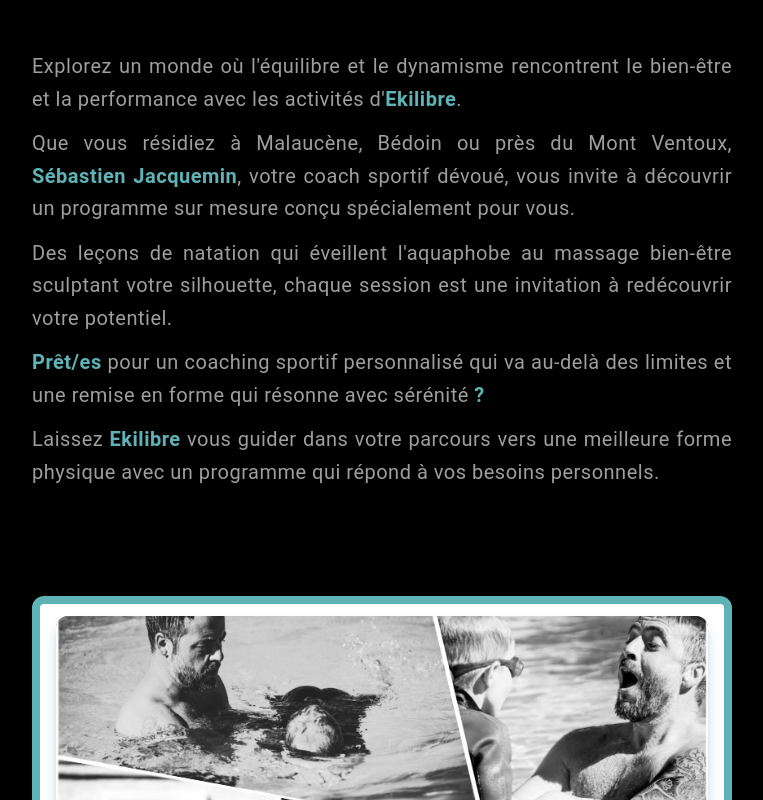
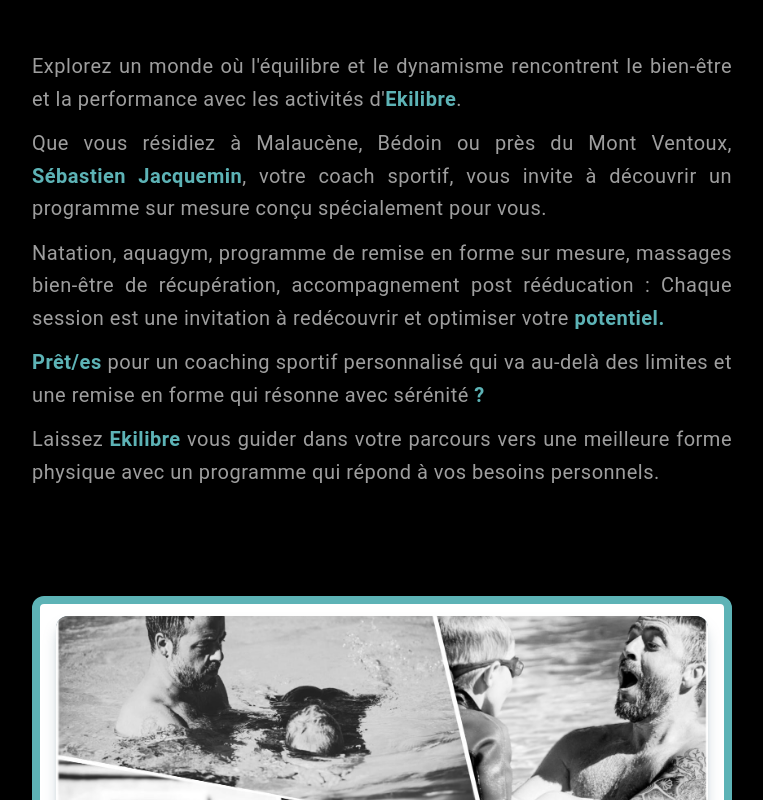
Before and after one commit to alexbmt84/ekilibre, a Next.js app: page / in a window 1280 px wide. Shown: the part 4340-5140 px from the top of the page, without its empty margins (258-1021 px from the left). Built offline with nearby package versions, Linux system fonts and the light colour scheme.

Commit message:
mise à jour 2025

```diff
--- a/src/app/data.jsx
+++ b/src/app/data.jsx
@@ -13,8 +13,8 @@ export const data = [
                 " 225€ le forfait de 10 seances."
             ],
             [
-                "17€ la seance de 30 minutes.",
-                " 150€ le forfait de 10 seances."
+                "18€ la seance de 30 minutes.",
+                " 160€ le forfait de 10 seances."
             ]
         ]
     },
@@ -24,7 +24,7 @@ export const data = [
         "description": "Cours d'aquagym",
         "image": "/img/testaqua.JPEG",
         "button": "En savoir plus",
-        "descriptionCard": "Élancez-vous dans une aventure revitalisante avec les sessions d'Aquagym Ekilibre, orchestrées par Sébastien Jacquemin. En plein cœur de Bédoin ou à domicile, ces cours aquatiques sont une oasis de fraîcheur, fusionnant fitness, plaisir et bienfaits thérapeutiques. En tant que coach sportif expérimenté, Sébastien effectue chaque mouvement avec une énergie communicative, vous guidant vers une silhouette affinée et un esprit serein. Avec un coaching de groupe dynamique ou des séances personnalisées, l’aquagym devient votre rendez-vous incontournable pour une remise en forme tonifiante.",
+        "descriptionCard": "Élancez-vous dans une aventure revitalisante avec les sessions d'Aquagym Ekilibre, orchestrées par Sébastien Jacquemin. En plein cœur de Bédoin ou à domicile, ces cours aquatiques sont une oasis de fraîcheur, fusionnant fitness, plaisir et bienfaits thérapeutiques. En tant que coach sportif expérimenté et avec une énergie communicative, Sébastien vous guidera vers une silhouette affinée et un esprit serein. Avec un coaching de groupe dynamique ou des séances personnalisées, l’aquagym devient votre rendez-vous incontournable pour une remise en forme tonifiante.",
         "periods": [
             "En Juin",
             "Le Mardi à 17h50 et le Samedi à 09h50",
@@ -36,7 +36,7 @@ export const data = [
                 "20€/personne, minimum 3 personnes. Seance de 1h."
             ],
             [
-                "12€/personne, 108€ les 10 séances. Les mardis soirs et samedis matins."
+                "12€/personne, 1 séance offerte toutes les 10 séances. Les mardis soirs et samedis matins."
             ]
         ],
 
@@ -50,7 +50,9 @@ export const data = [
         "button": "En savoir plus",
         "descriptionCard": "Spécialiste des massages sportifs, minceur et thérapeutiques. À Malaucène, ou chez vous, les techniques de Sébastien favorisent une détente profonde et une remise en forme spirituelle. Chaque prestation est une promesse de tranquillité, une évasion du quotidien.",
         "periods": ["Toute l'année"],
-        "prices": [["(À venir)"], []]
+        "prices": [
+            ["Individuel : 20€/heure, 35€/30 minutes.", "Groupe (à partir de 3 personnes) : 50€/heure, 25€/30 minutes."],[]
+        ]
     },
     {
         "id": 4,
@@ -58,8 +60,8 @@ export const data = [
         "description": "Coaching personnalisé",
         "image": "/img/remiseforme.JPEG",
         "button": "En savoir plus",
-        "descriptionCard": "Transformez votre vision du fitness avec un entraînement personnalisé à domicile signé Sébastien Jacquemin, le coach sportif qui redéfinit la préparation physique. Ekilibre, c’est votre sésame pour une remise en forme intégrale, alliant méthodes d'entraînement avant-gardistes et stratégies de coaching individualisé. Que ce soit pour une remise en forme personnelle, ou une session de préparation physique, Sébastien est le partenaire d'excellence pour sculpter votre corps et apaiser votre esprit. L'aventure commence ici, où chaque séance est une promesse de dépassement et d'équilibre.",
+        "descriptionCard": "Transformez votre vision de la pratique physique et sportive avec un entraînement personnalisé à domicile signé Sébastien Jacquemin. Les prestations de remise en forme personnalisées offrent des séances adaptées à tous les profils, allant des jeunes adultes aux seniors. Elles combinent des séances intenses pour renforcer les capacités physiques et des séances douces pour améliorer la souplesse et la récupération, garantissant un accompagnement sur mesure pour chaque besoin et niveau sportif. L'aventure commence ici, où chaque séance est une promesse de dépassement et d'équilibre.",
         "periods": ["Toute l'année"],
-        "prices": [["(À venir)"], []]
+        "prices": [["Tarifs sur devis uniquement. Possibilité de groupe, 5 personnes maximum."], []]
     }
 ]
--- a/src/components/sections/Activities.tsx
+++ b/src/components/sections/Activities.tsx
@@ -26,12 +26,11 @@ export function Activities() {
                     <p className={"max-w-[700px] text-gray-500 mx-auto text-justify tracking-wide font-body md:text-xl/relaxed lg:text-base/relaxed xl:text-xl/relaxed"}>
                         Que vous résidiez à Malaucène, Bédoin ou près du Mont Ventoux,
                         <span className={"font-bold text-[#5DB3B6]"}> Sébastien Jacquemin</span>,
-                        votre coach sportif dévoué, vous invite à découvrir un programme sur mesure conçu spécialement pour vous.
+                        votre coach sportif, vous invite à découvrir un programme sur mesure conçu spécialement pour vous.
                     </p>
                     <p className={"max-w-[700px] text-gray-500 mx-auto text-justify tracking-wide font-body md:text-xl/relaxed lg:text-base/relaxed xl:text-xl/relaxed"}>
-                        Des leçons de natation qui éveillent l&apos;aquaphobe au massage bien-être sculptant
-                        votre silhouette,
-                        chaque session est une invitation à redécouvrir votre potentiel.
+                        Natation, aquagym, programme de remise en forme sur mesure, massages bien-être de récupération,
+                        accompagnement post rééducation : Chaque session est une invitation à redécouvrir et optimiser votre<span className={"font-bold text-[#5DB3B6]"}> potentiel.</span>
                     </p>
                     <p className={"max-w-[700px] text-gray-500 mx-auto text-justify tracking-wide font-body md:text-xl/relaxed lg:text-base/relaxed xl:text-xl/relaxed"}>
                         <span className={"font-bold text-[#5DB3B6]"}>Prêt/es </span>
@@ -54,7 +53,7 @@ export function Activities() {
                             descriptionCard: string;
                             button: string;
                             periods: Array<string>;
-                            prices: Array<Array<Array<string>>> | Array<Array<string>>
+                            prices: Array<Array<Array<string>>> | Array<Array<string>>;
                         }) => (
                             <CardDefault key={product.id}
                                          cardImage={product.image}
```
